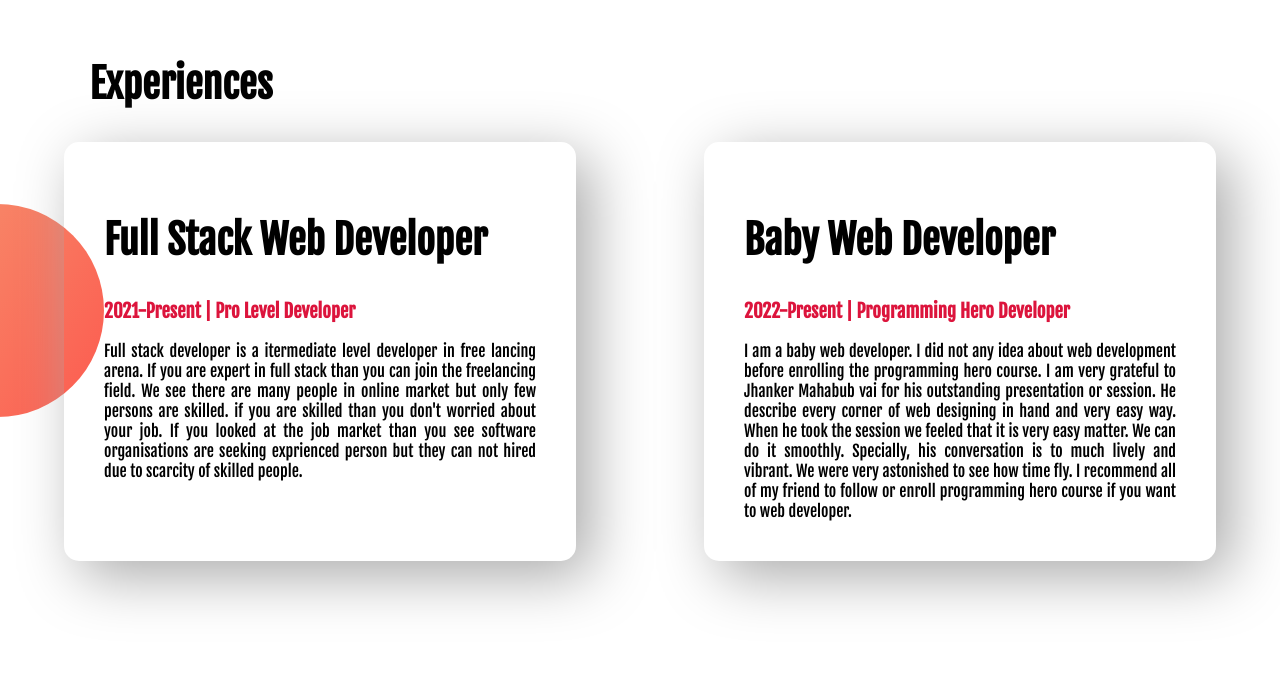
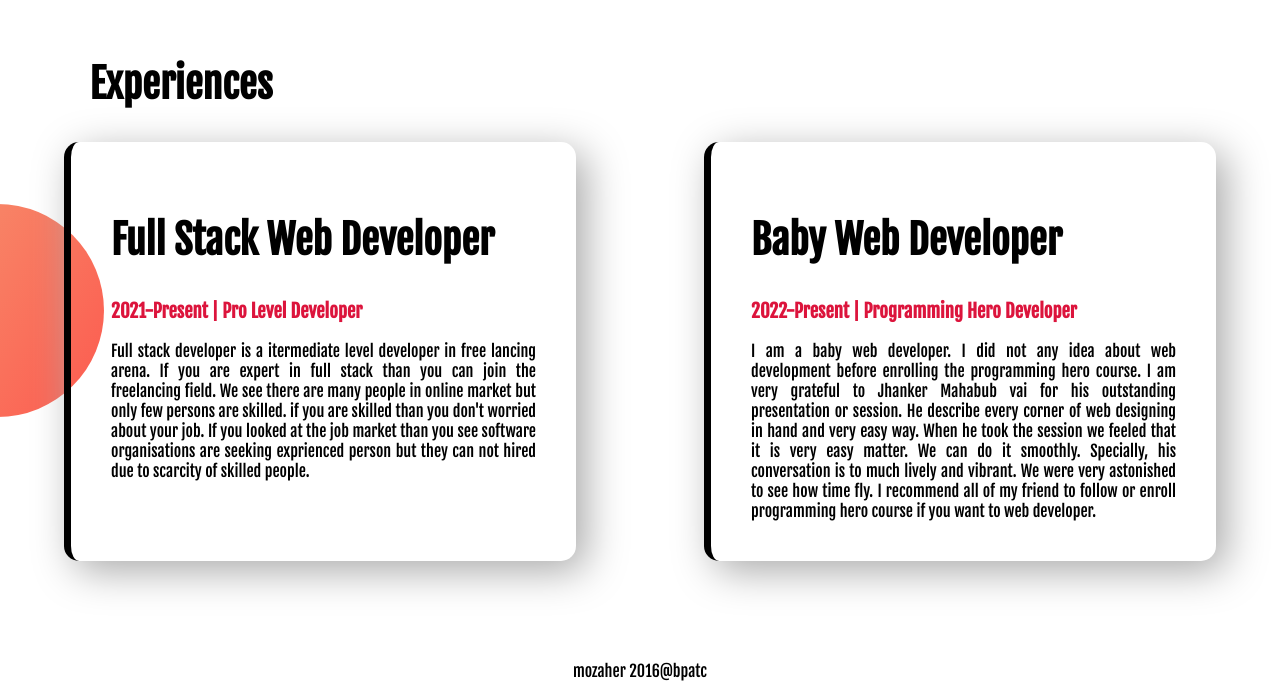
Before and after one commit to Mozaher-BD/My-Protpolio, a plain HTML site: page index.html in a window 1280 px wide. Shown: the part 1695-2392 px from the top of the page. Before the commit the page ends 2356 px from the top, so only its background shows below. Drawn offline with Linux system fonts and the light colour scheme.

Commit message:
footer added

```diff
--- a/index.html
+++ b/index.html
@@ -49,7 +49,7 @@
     <section class="experience-area">
         <h1 class="half-width">Experiences</h1>
         <div class="flexible-container">
-            <div class="experience-item">
+            <div id="full-stack-experience" class="experience-item">
                 <h1>Full Stack Web Developer</h1>
                 <h3 class="red-orient">2021-Present | Pro Level Developer</h3>
                 <p>
@@ -64,7 +64,7 @@
                     to scarcity of skilled people.
                 </p>
             </div>
-            <div class="experience-item">
+            <div id="web-dev-experience" class="experience-item">
                 <h1>Baby Web Developer</h1>
                 <h3 class="red-orient">2022-Present | Programming Hero Developer</h3>
                 I am a baby web developer. I did not any idea about web development before enrolling the programming
@@ -81,6 +81,9 @@
             </div>
         </div>
     </section>
+    <footer>
+        <p>mozaher 2016@bpatc</p>
+    </footer>
 </body>
 
 </html>
--- a/style.css
+++ b/style.css
@@ -44,10 +44,23 @@ h1{
     margin-right: 5%;
     padding: 40px;
     border-radius: 15px;
-    box-shadow:15px 15px 60px darkgrey;
+    box-shadow:10px 10px 40px darkgrey;
 }
 .experience-area{
     background-image: url(images/exp-bg.png);
     background-repeat: no-repeat;
     background-position: left;
 }
+#web-dev-experience{
+    border-left: 7px solid;
+    border-image: linear-gradient(salmon, cyan)
+    border-image-slice: 1;
+}
+#full-stack-experience{
+    border-left: 7px solid;
+    border-image: linear-gradient(purple, tomato)
+    border-image-slice: 4;
+}
+footer p{
+    text-align: center;
+}
```
